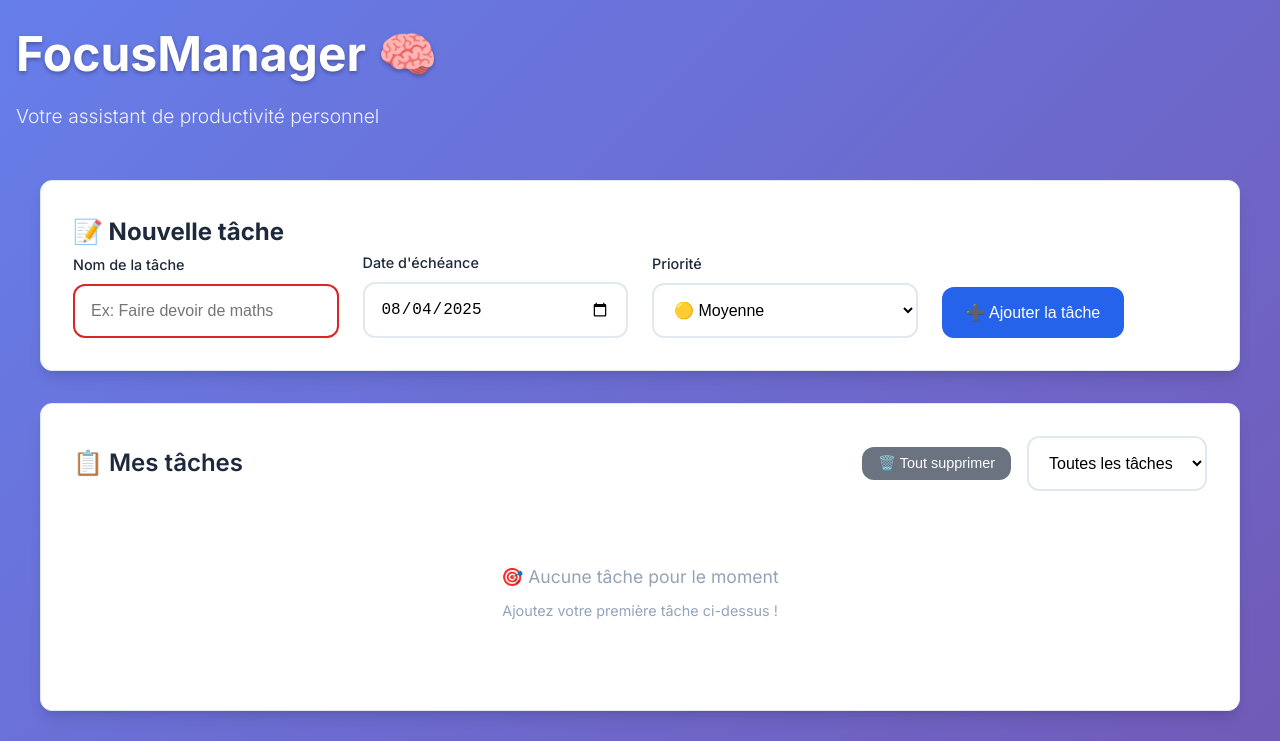
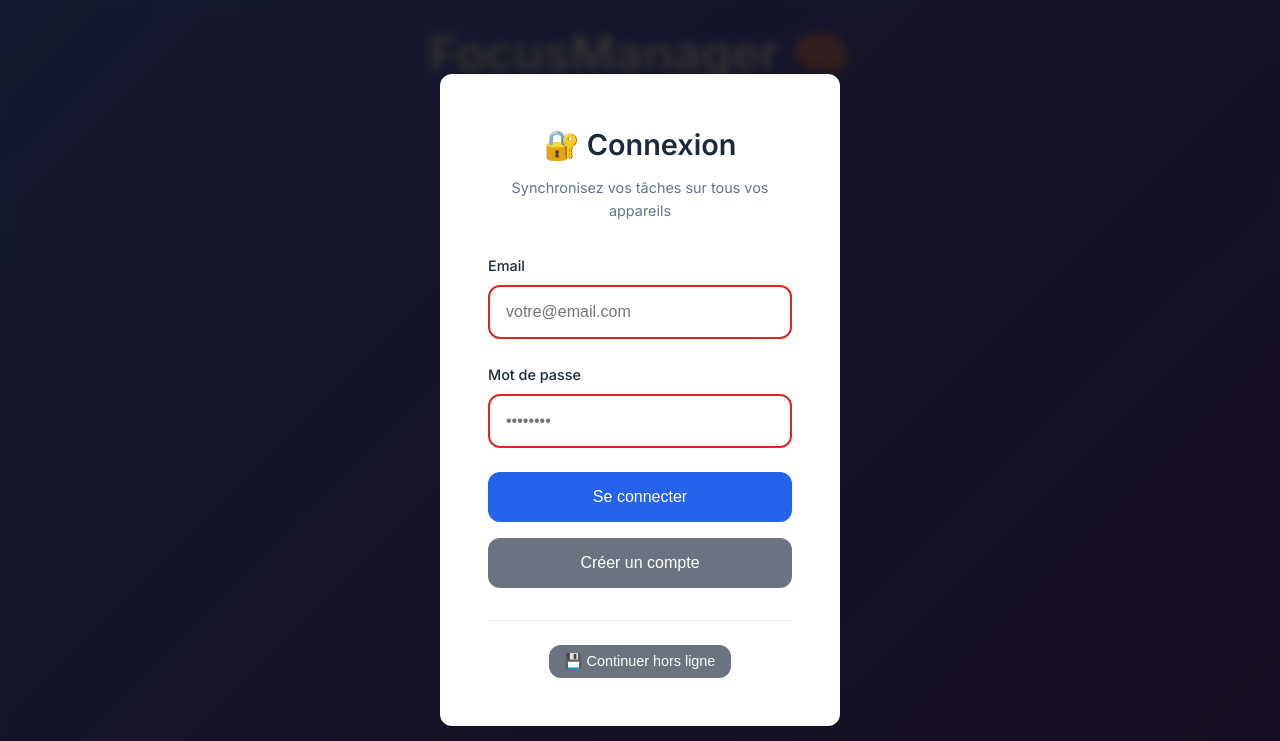
Before and after one commit to paulhaenni-dotcom/focus-manager, a website: page index.html in a window 1280 px wide. Shown: the top 741 px of the page. Drawn offline with Linux system fonts and the light colour scheme; no server answers.

Commit message:
Add index.html 1754350976445

```diff
--- a/index.html
+++ b/index.html
@@ -9,14 +9,79 @@
     <link rel="preconnect" href="https://fonts.googleapis.com">
     <link rel="preconnect" href="https://fonts.gstatic.com" crossorigin>
     <link href="https://fonts.googleapis.com/css2?family=Inter:wght@300;400;500;600;700&display=swap" rel="stylesheet">
+
+    <!-- Firebase SDK -->
+    <script src="https://www.gstatic.com/firebasejs/10.7.1/firebase-app-compat.js"></script>
+    <script src="https://www.gstatic.com/firebasejs/10.7.1/firebase-auth-compat.js"></script>
+    <script src="https://www.gstatic.com/firebasejs/10.7.1/firebase-firestore-compat.js"></script>
+
+    <!-- Configuration Firebase -->
+    <script src="firebase-config.js"></script>
 </head>
 <body>
+    <!-- Modal de connexion/inscription -->
+    <div id="authModal" class="auth-modal">
+        <div class="auth-modal-content">
+            <div class="auth-header">
+                <h2 id="authTitle">🔐 Connexion</h2>
+                <p class="auth-subtitle">Synchronisez vos tâches sur tous vos appareils</p>
+            </div>
+
+            <div id="authMessage" class="message hidden"></div>
+
+            <form id="authForm" class="auth-form">
+                <div class="input-group">
+                    <label for="authEmail">Email</label>
+                    <input type="email" id="authEmail" placeholder="votre@email.com" required>
+                </div>
+
+                <div class="input-group">
+                    <label for="authPassword">Mot de passe</label>
+                    <input type="password" id="authPassword" placeholder="••••••••" required minlength="6">
+                </div>
+
+                <div class="auth-buttons">
+                    <button type="submit" id="authSubmitBtn" class="btn btn-primary">
+                        Se connecter
+                    </button>
+                    <button type="button" id="authToggleBtn" class="btn btn-secondary">
+                        Créer un compte
+                    </button>
+                </div>
+            </form>
+
+            <div class="auth-footer">
+                <button id="offlineModeBtn" class="btn btn-small btn-secondary">
+                    💾 Continuer hors ligne
+                </button>
+            </div>
+        </div>
+    </div>
+
     <header>
-        <h1>FocusManager 🧠</h1>
-        <p class="subtitle">Votre assistant de productivité personnel</p>
+        <div class="header-content">
+            <div class="header-left">
+                <h1>FocusManager 🧠</h1>
+                <p class="subtitle">Votre assistant de productivité personnel</p>
+            </div>
+            <div class="header-right" id="userInfo" style="display: none;">
+                <div class="user-profile">
+                    <span id="userEmail" class="user-email"></span>
+                    <button id="logoutBtn" class="btn btn-small btn-secondary">
+                        🚪 Déconnexion
+                    </button>
+                </div>
+                <div class="sync-status">
+                    <span id="syncStatus" class="sync-indicator">
+                        <span class="sync-dot"></span>
+                        <span id="syncText">Synchronisé</span>
+                    </span>
+                </div>
+            </div>
+        </div>
     </header>
 
-    <main>
+    <main id="appContent" style="display: none;">
         <!-- Zone de messages -->
         <div id="message" class="message hidden"></div>
 
```
